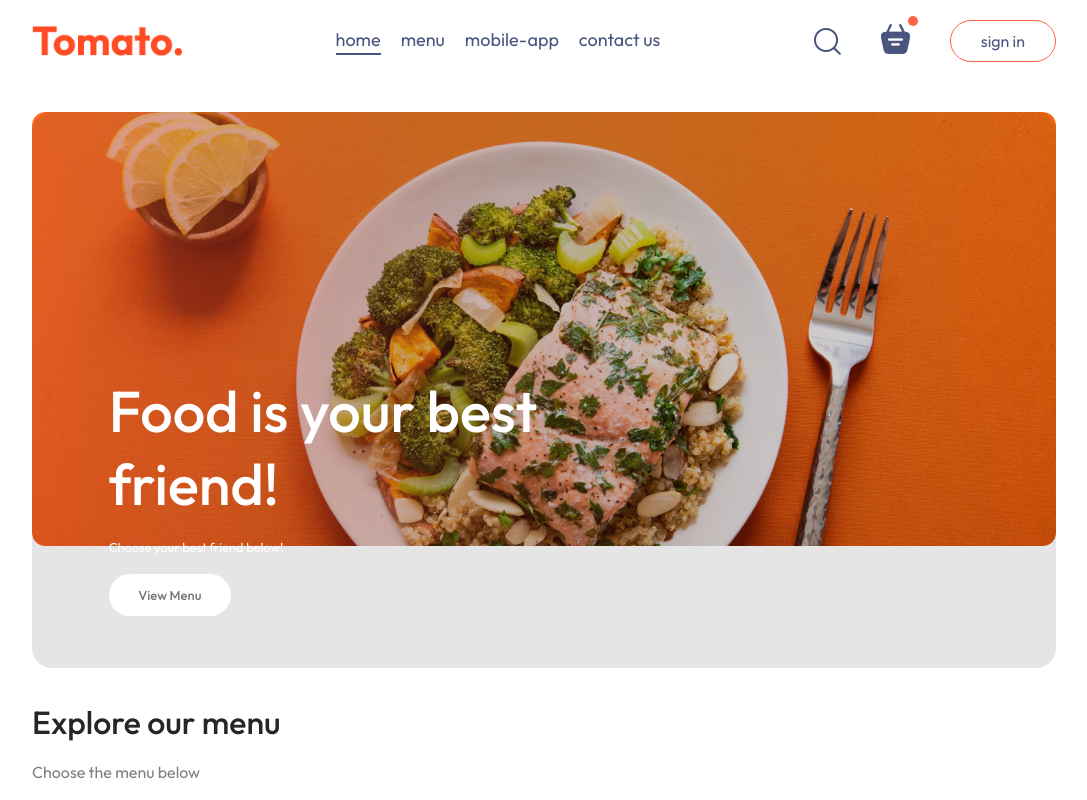
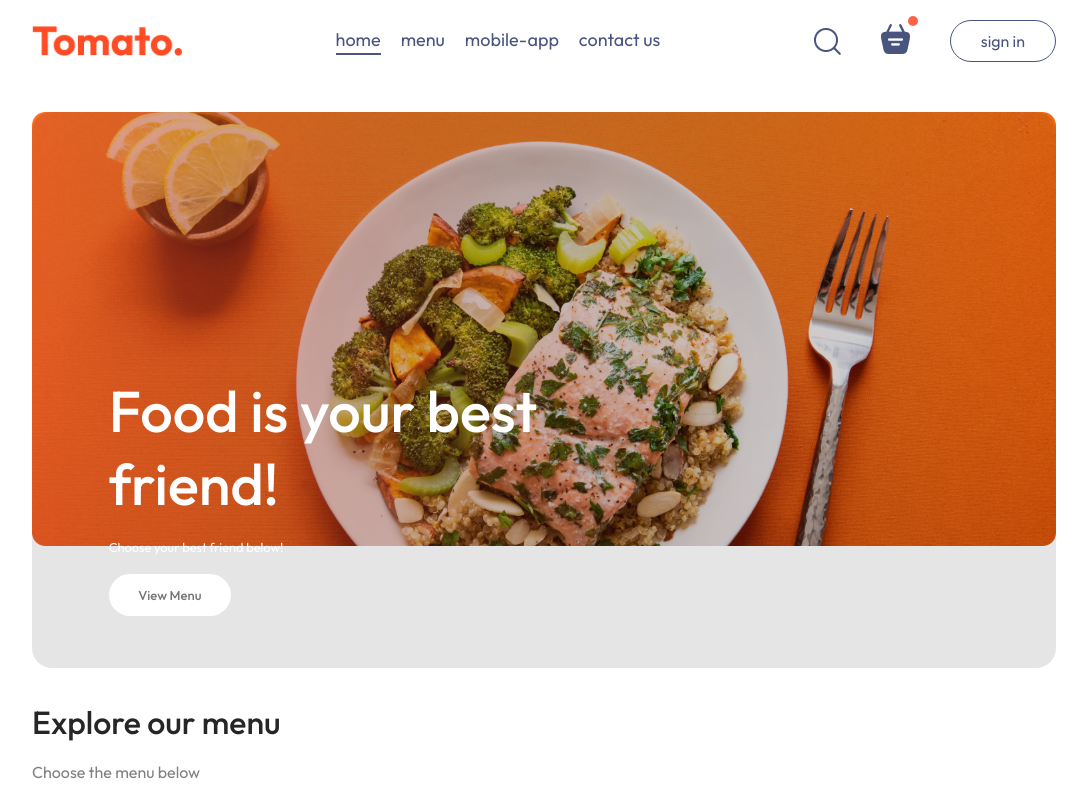
Before and after one commit to Vespulaz/food-delivery-website, a React (Vite) app: page / in a window 1280 px wide. Shown: the top 800 px of the page, without its empty margins (96-1183 px from the left). Built offline with nearby package versions, Linux system fonts and the light colour scheme.

Commit message:
Change border style for login button

```diff
--- a/src/components/Navbar/Navbar.css
+++ b/src/components/Navbar/Navbar.css
@@ -32,7 +32,7 @@
     background: transparent;
     font-size: 16px;
     color: #49557e;
-    border: 1px solid tomato;
+    border: 1px solid #49557e;
     padding: 10px 30px;
     border-radius: 50px;
     cursor: pointer;
@@ -42,6 +42,7 @@
 .navbar button:hover {
     background-color: tomato;
     color: white;
+    border: 1px solid tomato;
 }
 
 /*Active menu
```
